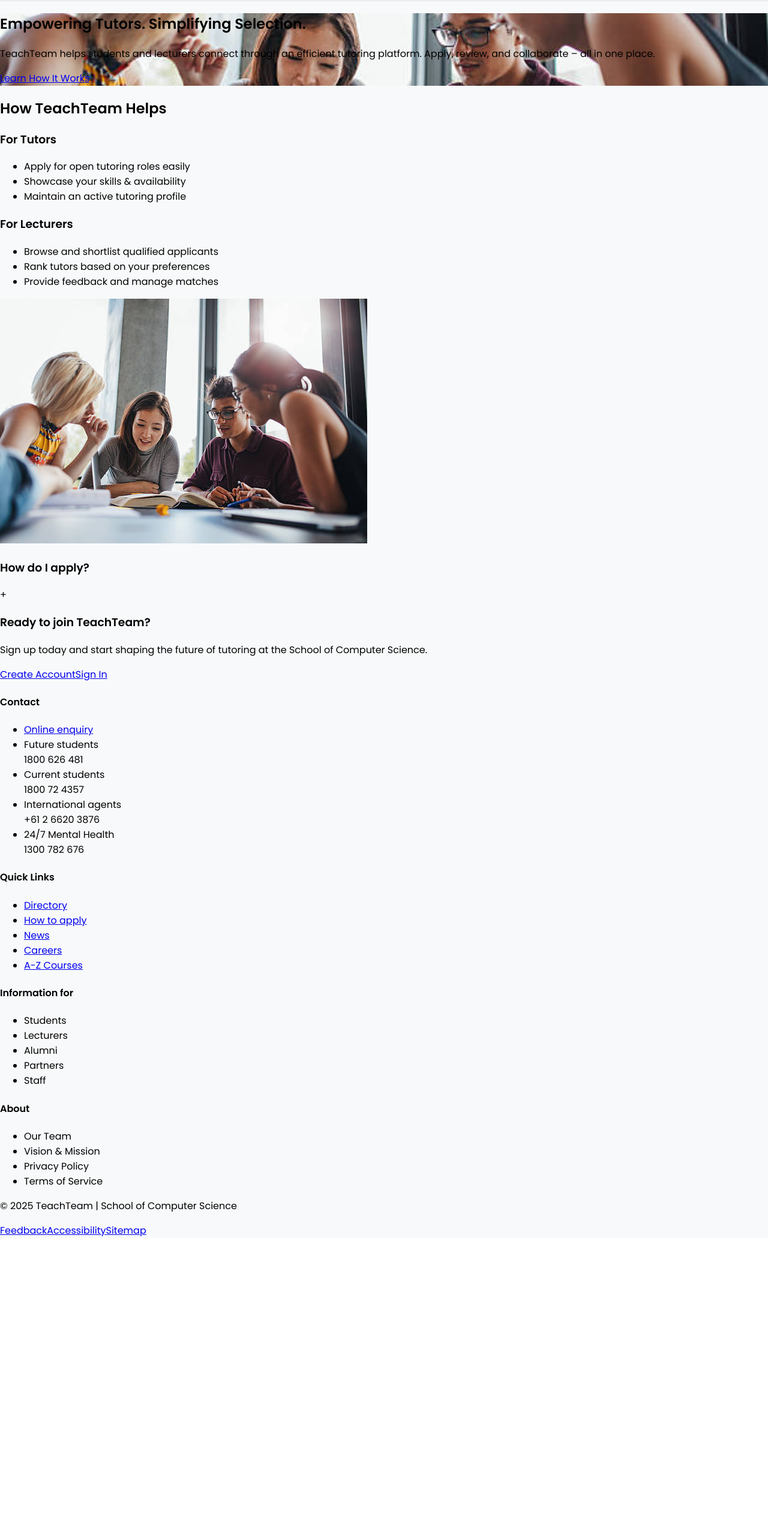
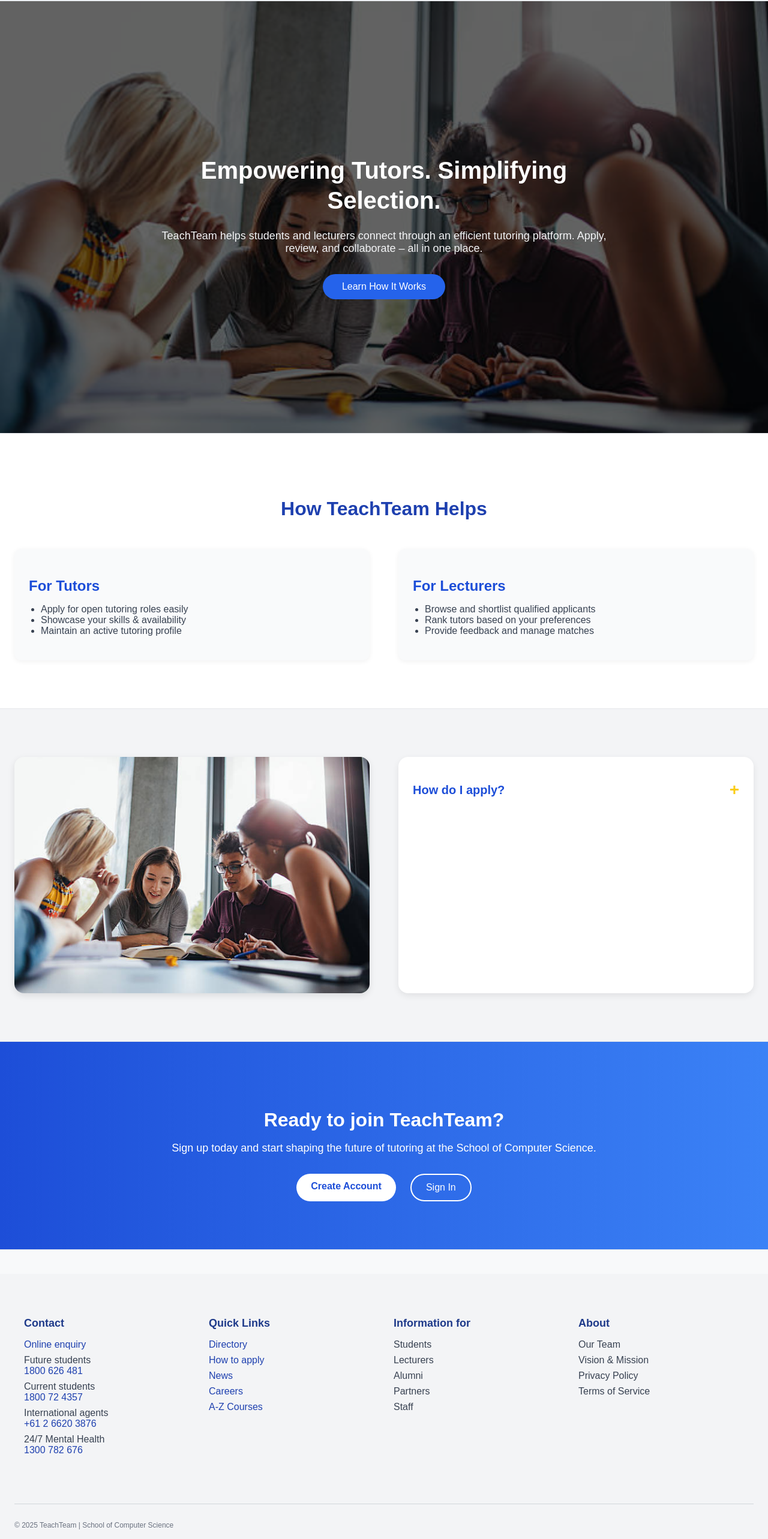
Before and after one commit to joviedev/TeachingTeam_Typescript, a React (Create React App) app: page / in a window 1280 px wide. Shown: the part 136-2702 px from the top of the page at 60% size. Before the commit the page ends 2200 px from the top, so only its background shows below. Built offline with nearby package versions, Linux system fonts and the light colour scheme.

Commit message:
Update on UI

```diff
--- a/src/FixedComponent/Footer.tsx
+++ b/src/FixedComponent/Footer.tsx
@@ -1,10 +1,105 @@
 import React from 'react';
 
-const Footer = () => {
+const styles: { [key: string]: React.CSSProperties } = {
+  footer: {
+    backgroundColor: '#f3f4f6',
+    color: '#374151',
+    padding: '3rem 1.5rem',
+    marginTop: '2.5rem',
+  },
+  heading: {
+    fontSize: '1.125rem',
+    fontWeight: 600,
+    color: '#1e3a8a',
+    marginBottom: '1rem',
+  },
+  link: {
+    color: '#1e40af',
+    fontWeight: 500,
+    textDecoration: 'none',
+  },
+  listItem: {
+    marginBottom: '0.5rem',
+  },
+  bottomBar: {
+    display: 'flex',
+    flexDirection: 'column',
+    borderTop: '1px solid #d1d5db',
+    paddingTop: '1rem',
+    fontSize: '0.75rem',
+    color: '#6b7280',
+    marginTop: '2rem',
+    gap: '0.5rem',
+  },
+  row: {
+    display: 'flex',
+    justifyContent: 'space-between',
+    flexWrap: 'wrap',
+  },
+  column: {
+    flex: '1 1 220px',
+    padding: '0 1rem',
+    marginBottom: '2rem',
+  },
+};
+
+const Footer: React.FC = () => {
   return (
-    <div>
-      Footer Section
-    </div>
+    <footer style={styles.footer}>
+      <div style={styles.row}>
+        <div style={styles.column}>
+          <h4 style={styles.heading}>Contact</h4>
+          <ul style={{ listStyle: 'none', padding: 0 }}>
+            <li style={styles.listItem}><a href="#" style={styles.link}>Online enquiry</a></li>
+            <li style={styles.listItem}>Future students <br /><span style={styles.link}>1800 626 481</span></li>
+            <li style={styles.listItem}>Current students <br /><span style={styles.link}>1800 72 4357</span></li>
+            <li style={styles.listItem}>International agents <br /><span style={styles.link}>+61 2 6620 3876</span></li>
+            <li style={styles.listItem}>24/7 Mental Health <br /><span style={styles.link}>1300 782 676</span></li>
+          </ul>
+        </div>
+
+        <div style={styles.column}>
+          <h4 style={styles.heading}>Quick Links</h4>
+          <ul style={{ listStyle: 'none', padding: 0 }}>
+            <li style={styles.listItem}><a href="#" style={styles.link}>Directory</a></li>
+            <li style={styles.listItem}><a href="#" style={styles.link}>How to apply</a></li>
+            <li style={styles.listItem}><a href="#" style={styles.link}>News</a></li>
+            <li style={styles.listItem}><a href="#" style={styles.link}>Careers</a></li>
+            <li style={styles.listItem}><a href="#" style={styles.link}>A-Z Courses</a></li>
+          </ul>
+        </div>
+
+        <div style={styles.column}>
+          <h4 style={styles.heading}>Information for</h4>
+          <ul style={{ listStyle: 'none', padding: 0 }}>
+            <li style={styles.listItem}>Students</li>
+            <li style={styles.listItem}>Lecturers</li>
+            <li style={styles.listItem}>Alumni</li>
+            <li style={styles.listItem}>Partners</li>
+            <li style={styles.listItem}>Staff</li>
+          </ul>
+        </div>
+
+        <div style={styles.column}>
+          <h4 style={styles.heading}>About</h4>
+          <ul style={{ listStyle: 'none', padding: 0 }}>
+            <li style={styles.listItem}>Our Team</li>
+            <li style={styles.listItem}>Vision & Mission</li>
+            <li style={styles.listItem}>Privacy Policy</li>
+            <li style={styles.listItem}>Terms of Service</li>
+          </ul>
+        </div>
+      </div>
+
+      <div style={styles.bottomBar}>
+        <p>© {new Date().getFullYear()} TeachTeam | School of Computer Science</p>
+        <div style={{ display: 'flex', gap: '1rem' }}>
+          <a href="#" style={{ ...styles.link, fontWeight: 400 }}>Feedback</a>
+          <a href="#" style={{ ...styles.link, fontWeight: 400 }}>Accessibility</a>
+          <a href="#" style={{ ...styles.link, fontWeight: 400 }}>Sitemap</a>
+        </div>
+      </div>
+    </footer>
   );
 };
 
--- a/src/Pages/About.tsx
+++ b/src/Pages/About.tsx
@@ -2,231 +2,241 @@
 import { motion } from 'framer-motion';
 import heroImage from '../assets/study-group.jpg';
 import ScrollToggle from '../FixedComponent/ScrollToggle';
+import Footer from '../FixedComponent/Footer';
+
+const styles: { [key: string]: React.CSSProperties } = {
+  heroSection: {
+    backgroundImage: `url(${heroImage})`,
+    backgroundSize: 'cover',
+    backgroundPosition: 'center',
+    height: '90vh',
+    color: 'white',
+    display: 'flex',
+    alignItems: 'center',
+    justifyContent: 'center',
+    textAlign: 'center',
+    position: 'relative',
+    padding: '0 3rem',
+  },
+  overlay: {
+    position: 'absolute',
+    inset: '0',
+    backgroundColor: 'rgba(0, 0, 0, 0.6)',
+  },
+  sectionDivider: {
+    borderTop: '1px solid #e5e7eb',
+  },
+  ctaSection: {
+    padding: '5rem 1.5rem',
+    background: 'linear-gradient(to right, #1d4ed8, #3b82f6)',
+    color: 'white',
+    textAlign: 'center',
+  },
+};
 
 const About: React.FC = () => {
-  const [isExpanded, setIsExpanded] = useState<boolean>(false);
+  const [isExpanded, setIsExpanded] = useState(false);
 
   return (
-    <div className="font-sans text-gray-800">
-
+    <div style={{ fontFamily: 'sans-serif', color: '#1f2937' }}>
       {/* Hero Section */}
-      <section
-        className="relative h-[90vh] text-white flex items-center justify-center text-center px-4 md:px-12"
-        style={styles.heroSection}
-      >
-        <div className="absolute inset-0 bg-black opacity-60" />
+      <section style={styles.heroSection}>
+        <div style={styles.overlay}></div>
         <motion.div
-          className="relative z-10 max-w-3xl"
+          style={{ position: 'relative', zIndex: 10, maxWidth: '768px' }}
           initial={{ opacity: 0, y: 40 }}
           animate={{ opacity: 1, y: 0 }}
           transition={{ duration: 1 }}
         >
-          <h1 className="text-4xl md:text-6xl font-extrabold mb-6 leading-tight drop-shadow-lg">
+          <h1 style={{ fontSize: '2.5rem', fontWeight: 800, marginBottom: '1.5rem', lineHeight: '1.25' }}>
             Empowering Tutors. Simplifying Selection.
           </h1>
-          <p className="text-lg md:text-xl mb-8 drop-shadow-sm text-gray-100">
+          <p style={{ fontSize: '1.125rem', marginBottom: '2rem', color: '#f3f4f6' }}>
             TeachTeam helps students and lecturers connect through an efficient tutoring platform.
             Apply, review, and collaborate – all in one place.
           </p>
           <motion.a
             href="#features"
             whileHover={{ scale: 1.05 }}
-            className="inline-block bg-blue-600 hover:bg-blue-700 text-white px-8 py-3 rounded-full font-medium transition duration-200"
+            style={{
+              display: 'inline-block',
+              backgroundColor: '#2563eb',
+              color: 'white',
+              padding: '0.75rem 2rem',
+              borderRadius: '9999px',
+              fontWeight: 500,
+              textDecoration: 'none',
+            }}
           >
             Learn How It Works
           </motion.a>
         </motion.div>
       </section>
 
-      <div className="border-t border-gray-200" />
+      {/* Divider */}
+      <div style={styles.sectionDivider} />
 
       {/* Features Section */}
-      <section id="features" className="bg-white py-20 px-6 md:px-20">
+      <section id="features" style={{ backgroundColor: 'white', padding: '5rem 1.5rem' }}>
         <motion.h2
-          className="text-3xl font-bold text-center text-blue-800 mb-12"
+          style={{ fontSize: '2rem', fontWeight: 700, textAlign: 'center', color: '#1e40af', marginBottom: '3rem' }}
           initial={{ opacity: 0 }}
           whileInView={{ opacity: 1 }}
           transition={{ duration: 0.6 }}
         >
           How TeachTeam Helps
         </motion.h2>
-        <div className="grid md:grid-cols-2 gap-12">
+        <div style={{ display: 'grid', gap: '3rem', gridTemplateColumns: 'repeat(auto-fit, minmax(280px, 1fr))' }}>
+          {['For Tutors', 'For Lecturers'].map((title, i) => (
             <motion.div
-            className="bg-gray-50 p-6 rounded-lg shadow hover:shadow-lg transition"
+              key={title}
               whileHover={{ scale: 1.02 }}
+              style={{
+                backgroundColor: '#f9fafb',
+                padding: '1.5rem',
+                borderRadius: '0.75rem',
+                boxShadow: '0 2px 8px rgba(0,0,0,0.06)',
+              }}
             >
-            <h3 className="text-2xl font-semibold text-blue-700 mb-4">For Tutors</h3>
-            <ul className="list-disc pl-5 space-y-2 text-gray-700">
+              <h3 style={{ fontSize: '1.5rem', color: '#1d4ed8', fontWeight: 600, marginBottom: '1rem' }}>{title}</h3>
+              <ul style={{ paddingLeft: '1.25rem', color: '#374151' }}>
+                {i === 0 ? (
+                  <>
                     <li>Apply for open tutoring roles easily</li>
                     <li>Showcase your skills & availability</li>
                     <li>Maintain an active tutoring profile</li>
-            </ul>
-          </motion.div>
-          <motion.div
-            className="bg-gray-50 p-6 rounded-lg shadow hover:shadow-lg transition"
-            whileHover={{ scale: 1.02 }}
-          >
-            <h3 className="text-2xl font-semibold text-blue-700 mb-4">For Lecturers</h3>
-            <ul className="list-disc pl-5 space-y-2 text-gray-700">
+                  </>
+                ) : (
+                  <>
                     <li>Browse and shortlist qualified applicants</li>
                     <li>Rank tutors based on your preferences</li>
                     <li>Provide feedback and manage matches</li>
+                  </>
+                )}
               </ul>
             </motion.div>
+          ))}
         </div>
       </section>
 
-      <div className="border-t border-gray-200" />
+      {/* Divider */}
+      <div style={styles.sectionDivider} />
 
       {/* Application Process Section */}
-      <section id="how-to-apply" className="bg-gray-100 py-20 px-6 md:px-20">
-        <div className="grid md:grid-cols-2 gap-12 items-start">
+      <section id="how-to-apply" style={{ backgroundColor: '#f3f4f6', padding: '5rem 1.5rem' }}>
+        <div style={{ display: 'grid', gap: '3rem', gridTemplateColumns: 'repeat(auto-fit, minmax(300px, 1fr))' }}>
           <motion.img
             src={heroImage}
             alt="Students collaborating"
-            className="rounded-xl shadow-md w-full h-auto object-cover"
+            style={{ borderRadius: '1rem', width: '100%', boxShadow: '0 4px 12px rgba(0,0,0,0.1)' }}
             initial={{ scale: 0.9, opacity: 0 }}
             whileInView={{ scale: 1, opacity: 1 }}
             transition={{ duration: 0.8 }}
           />
           <motion.div
-            className="bg-white rounded-xl shadow p-6"
+            style={{
+              backgroundColor: 'white',
+              borderRadius: '1rem',
+              padding: '1.5rem',
+              boxShadow: '0 4px 12px rgba(0,0,0,0.08)',
+            }}
             initial={{ opacity: 0 }}
             whileInView={{ opacity: 1 }}
             transition={{ delay: 0.3, duration: 0.6 }}
           >
             <div
-              className="flex justify-between items-center cursor-pointer"
+              style={{
+                display: 'flex',
+                justifyContent: 'space-between',
+                alignItems: 'center',
+                cursor: 'pointer',
+              }}
               onClick={() => setIsExpanded(!isExpanded)}
             >
-              <h3 className="text-xl font-semibold text-blue-700">How do I apply?</h3>
-              <span className="text-yellow-500 text-3xl font-bold select-none">
+              <h3 style={{ fontSize: '1.25rem', fontWeight: 600, color: '#1d4ed8' }}>How do I apply?</h3>
+              <span style={{ color: '#facc15', fontSize: '1.75rem', fontWeight: 'bold' }}>
                 {isExpanded ? '−' : '+'}
               </span>
             </div>
             {isExpanded && (
               <motion.div
-                className="mt-4 text-sm text-gray-700 space-y-4"
+                style={{ marginTop: '1rem', fontSize: '0.875rem', color: '#374151' }}
                 initial={{ height: 0, opacity: 0 }}
                 animate={{ height: 'auto', opacity: 1 }}
                 transition={{ duration: 0.4 }}
               >
                 <p>To apply, log in or create an account on TeachTeam and follow these steps:</p>
-                <ul className="list-disc pl-5 space-y-2">
+                <ul style={{ paddingLeft: '1.25rem', marginTop: '1rem' }}>
                   <li>Upload proof of right to work (citizenship or visa)</li>
                   <li>Provide your full name and contact details</li>
                   <li>List your qualifications and education</li>
                   <li>Add employment history</li>
                   <li>Submit two references with contact info</li>
                 </ul>
-                <p>Your profile will remain active for two years and can be updated anytime.</p>
+                <p style={{ marginTop: '1rem' }}>
+                  Your profile will remain active for two years and can be updated anytime.
+                </p>
               </motion.div>
             )}
           </motion.div>
         </div>
       </section>
 
-      <div className="border-t border-gray-200" />
+      {/* Divider */}
+      <div style={styles.sectionDivider} />
 
       {/* CTA Section */}
       <motion.section
-        className="py-20 bg-gradient-to-r from-blue-700 to-blue-500 text-white text-center px-6"
+        style={styles.ctaSection}
         initial={{ opacity: 0 }}
         whileInView={{ opacity: 1 }}
         transition={{ duration: 0.6 }}
       >
-        <h3 className="text-3xl font-bold mb-4">Ready to join TeachTeam?</h3>
-        <p className="text-lg mb-8">
+        <h3 style={{ fontSize: '2rem', fontWeight: 700, marginBottom: '1rem' }}>
+          Ready to join TeachTeam?
+        </h3>
+        <p style={{ fontSize: '1.125rem', marginBottom: '2rem' }}>
           Sign up today and start shaping the future of tutoring at the School of Computer Science.
         </p>
-        <div className="flex justify-center gap-6 flex-wrap">
+        <div style={{ display: 'flex', justifyContent: 'center', gap: '1.5rem', flexWrap: 'wrap' }}>
           <motion.a
             href="/signup"
             whileHover={{ scale: 1.05 }}
-            className="bg-white text-blue-700 font-semibold px-6 py-3 rounded-full hover:bg-gray-100 transition"
+            style={{
+              backgroundColor: 'white',
+              color: '#1d4ed8',
+              fontWeight: 600,
+              padding: '0.75rem 1.5rem',
+              borderRadius: '9999px',
+              textDecoration: 'none',
+            }}
           >
             Create Account
           </motion.a>
           <motion.a
             href="/login"
             whileHover={{ scale: 1.05 }}
-            className="border-2 border-white text-white px-6 py-3 rounded-full hover:bg-white hover:text-blue-700 transition"
+            style={{
+              border: '2px solid white',
+              color: 'white',
+              padding: '0.75rem 1.5rem',
+              borderRadius: '9999px',
+              textDecoration: 'none',
+            }}
           >
             Sign In
           </motion.a>
         </div>
       </motion.section>
 
-      <div className="border-t border-gray-300" />
+      {/* Divider */}
+      <div style={styles.sectionDivider} />
 
-      {/* Footer */}
-      <footer className="bg-gray-100 text-gray-700 px-6 md:px-20 py-12 mt-10">
-        <div className="grid md:grid-cols-4 gap-8 mb-8 text-sm">
-          <div>
-            <h4 className="text-lg font-semibold text-blue-900 mb-4">Contact</h4>
-            <ul className="space-y-2">
-              <li><a href="#" className="font-medium text-blue-800">Online enquiry</a></li>
-              <li>Future students <br /><span className="font-semibold text-blue-800">1800 626 481</span></li>
-              <li>Current students <br /><span className="font-semibold text-blue-800">1800 72 4357</span></li>
-              <li>International agents <br /><span className="font-semibold text-blue-800">+61 2 6620 3876</span></li>
-              <li>24/7 Mental Health <br /><span className="font-semibold text-blue-800">1300 782 676</span></li>
-            </ul>
-          </div>
-
-          <div>
-            <h4 className="text-lg font-semibold text-blue-900 mb-4">Quick Links</h4>
-            <ul className="space-y-2">
-              <li><a href="#" className="hover:underline">Directory</a></li>
-              <li><a href="#" className="hover:underline">How to apply</a></li>
-              <li><a href="#" className="hover:underline">News</a></li>
-              <li><a href="#" className="hover:underline">Careers</a></li>
-              <li><a href="#" className="hover:underline">A-Z Courses</a></li>
-            </ul>
-          </div>
-
-          <div>
-            <h4 className="text-lg font-semibold text-blue-900 mb-4">Information for</h4>
-            <ul className="space-y-2">
-              <li>Students</li>
-              <li>Lecturers</li>
-              <li>Alumni</li>
-              <li>Partners</li>
-              <li>Staff</li>
-            </ul>
-          </div>
-
-          <div>
-            <h4 className="text-lg font-semibold text-blue-900 mb-4">About</h4>
-            <ul className="space-y-2">
-              <li>Our Team</li>
-              <li>Vision & Mission</li>
-              <li>Privacy Policy</li>
-              <li>Terms of Service</li>
-            </ul>
-          </div>
-        </div>
-
-        <div className="flex flex-col md:flex-row justify-between items-center text-xs text-gray-500 border-t border-gray-300 pt-4">
-          <p>© {new Date().getFullYear()} TeachTeam | School of Computer Science</p>
-          <div className="mt-2 md:mt-0 flex gap-4">
-            <a href="#" className="hover:underline">Feedback</a>
-            <a href="#" className="hover:underline">Accessibility</a>
-            <a href="#" className="hover:underline">Sitemap</a>
-          </div>
-        </div>
-      </footer>
-      <ScrollToggle /> {/* Add the ScrollToggle component here */}
+      {/* Footer and Scroll Toggle */}
+      <Footer />
+      <ScrollToggle />
     </div>
   );
 };
 
 export default About;
-
-// Styles extracted for cleaner JSX
-const styles: { [key: string]: React.CSSProperties } = {
-  heroSection: {
-    backgroundImage: `url(${heroImage})`,
-    backgroundSize: 'cover',
-    backgroundPosition: 'center',
-  },
-};
```
Lines whose indentation alone changed are shown as unchanged.
